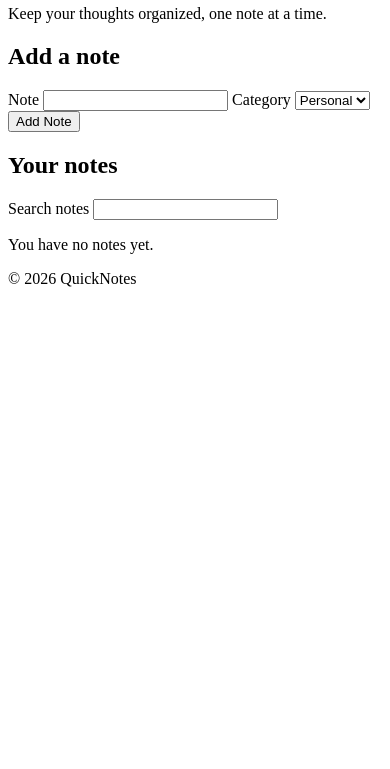
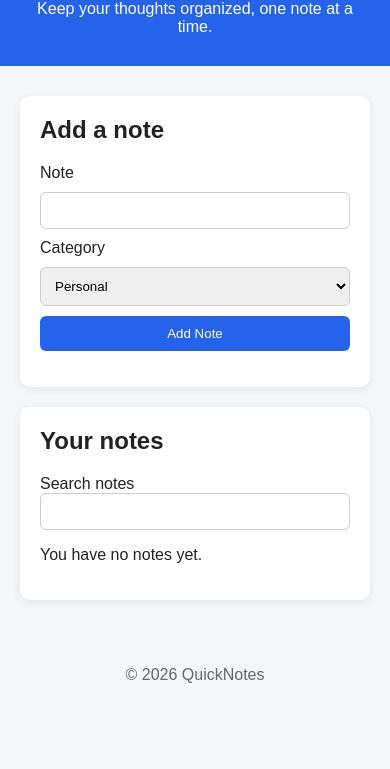
Before and after one commit to edwinkaroki/quicknotes-app, a plain HTML site: page index.html in a window 390 px wide. Shown: the part 75-844 px from the top of the page. Drawn offline with Linux system fonts and the light colour scheme.

Commit message:
Style layout and note cards

```diff
--- a/index.html
+++ b/index.html
@@ -4,6 +4,7 @@
     <meta charset="UTF-8">
     <meta name="viewport" content="width=device-width, initial-scale=1.0">
     <title>QuickNotes</title>
+    <link rel="stylesheet" href="style.css">
 </head>
 <body>
 
--- /dev/null
+++ b/style.css
@@ -0,0 +1,139 @@
+/* Basic page setup */
+* {
+    box-sizing: border-box;
+}
+
+body {
+    margin: 0;
+    font-family: Arial, sans-serif;
+    background-color: #f4f6f8;
+    color: #222;
+}
+
+/* Header */
+header {
+    background-color: #2563eb;
+    color: white;
+    text-align: center;
+    padding: 30px 20px;
+}
+
+header h1 {
+    margin: 0 0 8px;
+}
+
+header p {
+    margin: 0;
+}
+
+/* Main content */
+main {
+    max-width: 700px;
+    margin: 30px auto;
+    padding: 0 20px;
+}
+
+/* Section cards */
+section {
+    background-color: white;
+    border-radius: 10px;
+    padding: 20px;
+    margin-bottom: 20px;
+    box-shadow: 0 2px 8px rgba(0, 0, 0, 0.08);
+}
+
+section h2 {
+    margin-top: 0;
+}
+
+/* Form */
+#note-form {
+    display: flex;
+    align-items: center;
+    gap: 10px;
+}
+
+#note-form input,
+#note-form select,
+#note-form button {
+    padding: 10px;
+    border-radius: 6px;
+    border: 1px solid #ccc;
+}
+
+#note-form input {
+    flex: 1;
+}
+
+#note-form button {
+    background-color: #2563eb;
+    color: white;
+    border: none;
+    cursor: pointer;
+}
+
+#note-form button:hover {
+    background-color: #1d4ed8;
+}
+
+/* Search */
+#search-input {
+    width: 100%;
+    padding: 10px;
+    border: 1px solid #ccc;
+    border-radius: 6px;
+}
+
+/* Error message */
+#error-message {
+    color: red;
+    margin-bottom: 0;
+}
+
+/* Notes list */
+#notes-list {
+    list-style: none;
+    padding: 0;
+}
+
+.note-card {
+    background-color: #f8fafc;
+    border-radius: 8px;
+    padding: 15px;
+    margin-bottom: 12px;
+    border-left: 5px solid #ccc;
+}
+
+/* Category colours */
+.category-personal {
+    border-left-color: teal;
+}
+
+.category-work {
+    border-left-color: darkred;
+}
+
+.category-study {
+    border-left-color: blue;
+}
+
+/* Footer */
+footer {
+    text-align: center;
+    padding: 20px;
+    color: #666;
+}
+
+/* Mobile layout */
+@media (max-width: 600px) {
+    #note-form {
+        flex-direction: column;
+        align-items: stretch;
+    }
+
+    #note-form input,
+    #note-form select,
+    #note-form button {
+        width: 100%;
+    }
+}
```
